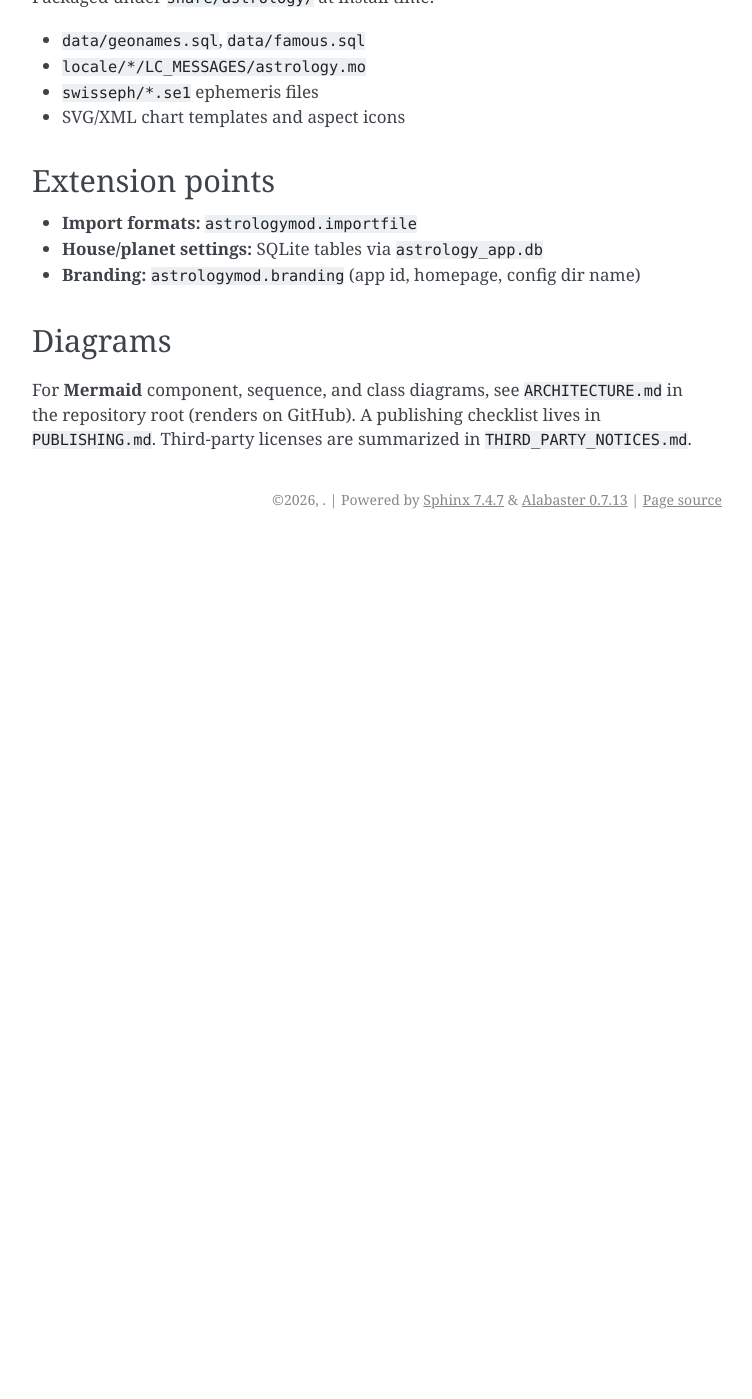
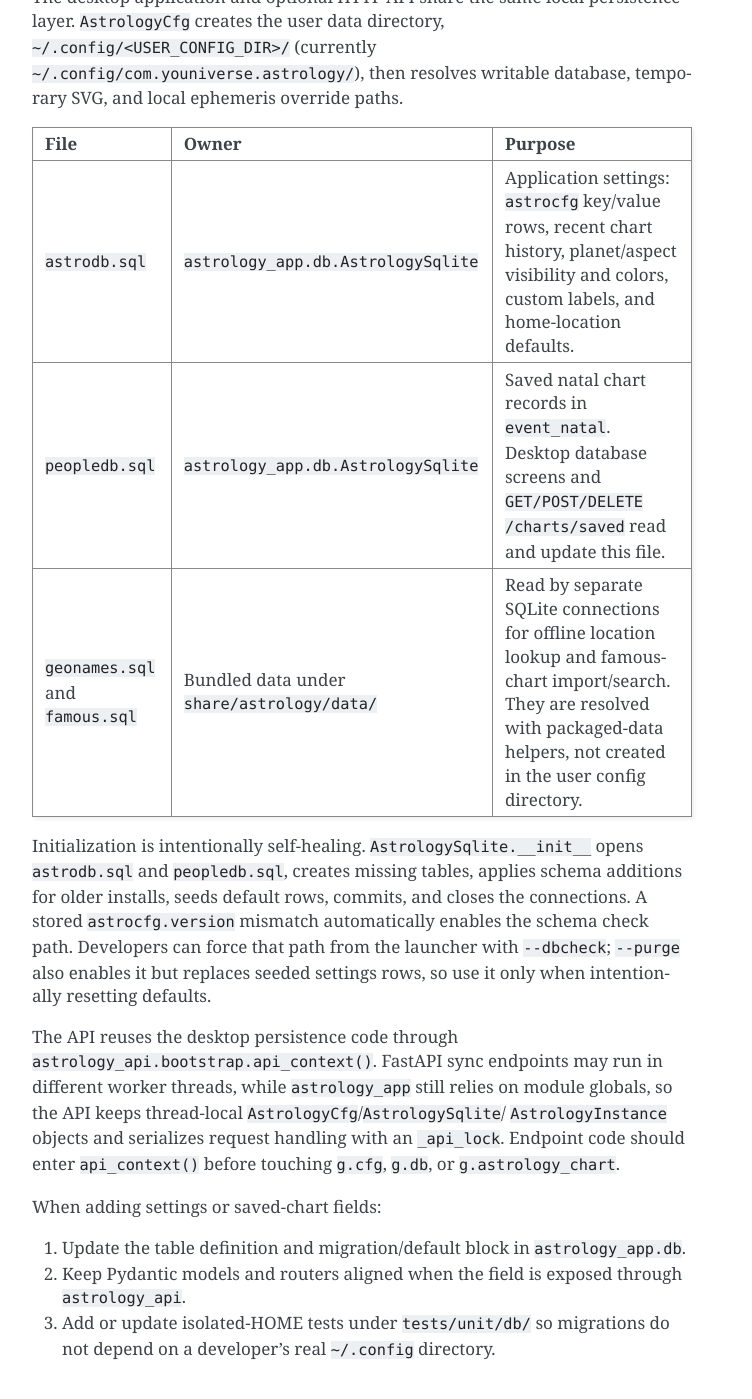
Before and after one commit to youniversus-com/Astrology, a Sphinx documentation site: the page built from docs/architecture.rst, in a window 1280 px wide and 1400 px high, scrolled down 1045 px. Shown: the whole window, without its empty margins (388-1140 px from the left). Built offline with Sphinx 7.4.7, drawn with Linux system fonts in a browser that asks for light colours; before the commit the page ends 1584 px from its top, so only the background shows below that; some of the changed text lies outside the part shown.

Commit message:
Document SQLite persistence architecture
Co-authored-by: Fede <federunix@users.noreply.github.com>

```diff
--- a/docs/architecture.rst
+++ b/docs/architecture.rst
@@ -35,6 +35,61 @@ Configuration
 Runtime settings and chart databases live in the user config directory
 (``astrologymod.paths.user_data_dir``), backed by SQLite.
 
+Persistence and settings databases
+----------------------------------
+
+The desktop application and optional HTTP API share the same local persistence
+layer. ``AstrologyCfg`` creates the user data directory,
+``~/.config/<USER_CONFIG_DIR>/`` (currently
+``~/.config/com.youniverse.astrology/``), then resolves writable database,
+temporary SVG, and local ephemeris override paths.
+
+.. list-table::
+   :header-rows: 1
+
+   * - File
+     - Owner
+     - Purpose
+   * - ``astrodb.sql``
+     - ``astrology_app.db.AstrologySqlite``
+     - Application settings: ``astrocfg`` key/value rows, recent chart history,
+       planet/aspect visibility and colors, custom labels, and home-location
+       defaults.
+   * - ``peopledb.sql``
+     - ``astrology_app.db.AstrologySqlite``
+     - Saved natal chart records in ``event_natal``. Desktop database screens
+       and ``GET/POST/DELETE /charts/saved`` read and update this file.
+   * - ``geonames.sql`` and ``famous.sql``
+     - Bundled data under ``share/astrology/data/``
+     - Read by separate SQLite connections for offline location lookup and
+       famous-chart import/search. They are resolved with packaged-data helpers,
+       not created in the user config directory.
+
+Initialization is intentionally self-healing. ``AstrologySqlite.__init__``
+opens ``astrodb.sql`` and ``peopledb.sql``, creates missing tables, applies
+schema additions for older installs, seeds default rows, commits, and closes the
+connections. A stored ``astrocfg.version`` mismatch automatically enables the
+schema check path. Developers can force that path from the launcher with
+``--dbcheck``; ``--purge`` also enables it but replaces seeded settings rows,
+so use it only when intentionally resetting defaults.
+
+The API reuses the desktop persistence code through
+``astrology_api.bootstrap.api_context()``. FastAPI sync endpoints may run in
+different worker threads, while ``astrology_app`` still relies on module
+globals, so the API keeps thread-local ``AstrologyCfg``/``AstrologySqlite``/
+``AstrologyInstance`` objects and serializes request handling with an
+``_api_lock``. Endpoint code should enter ``api_context()`` before touching
+``g.cfg``, ``g.db``, or ``g.astrology_chart``.
+
+When adding settings or saved-chart fields:
+
+1. Update the table definition and migration/default block in
+   ``astrology_app.db``.
+2. Keep Pydantic models and routers aligned when the field is exposed through
+   ``astrology_api``.
+3. Add or update isolated-HOME tests under ``tests/unit/db/`` so migrations do
+   not depend on a developer's real ``~/.config`` directory.
+
 Bundled assets
 --------------
 
```
